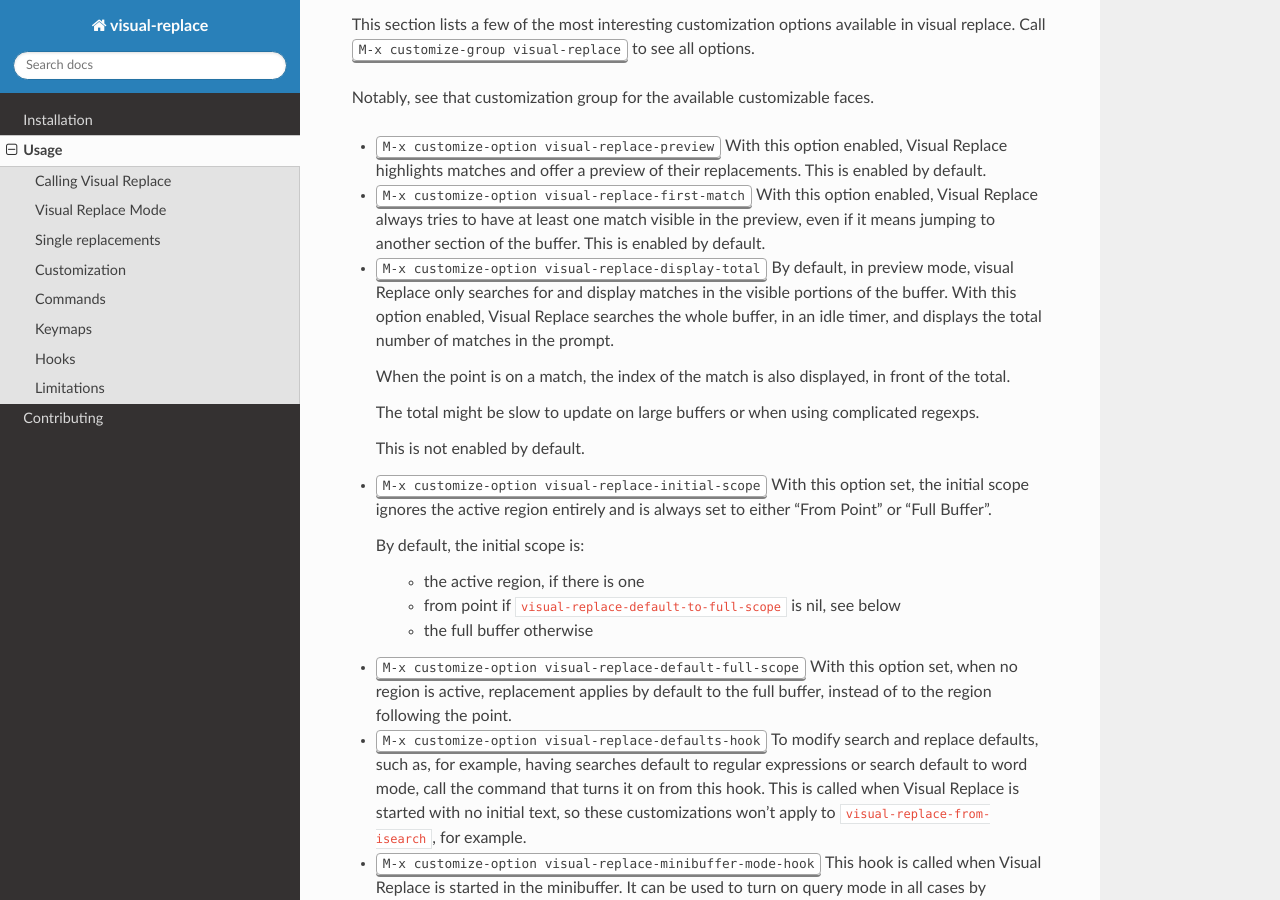
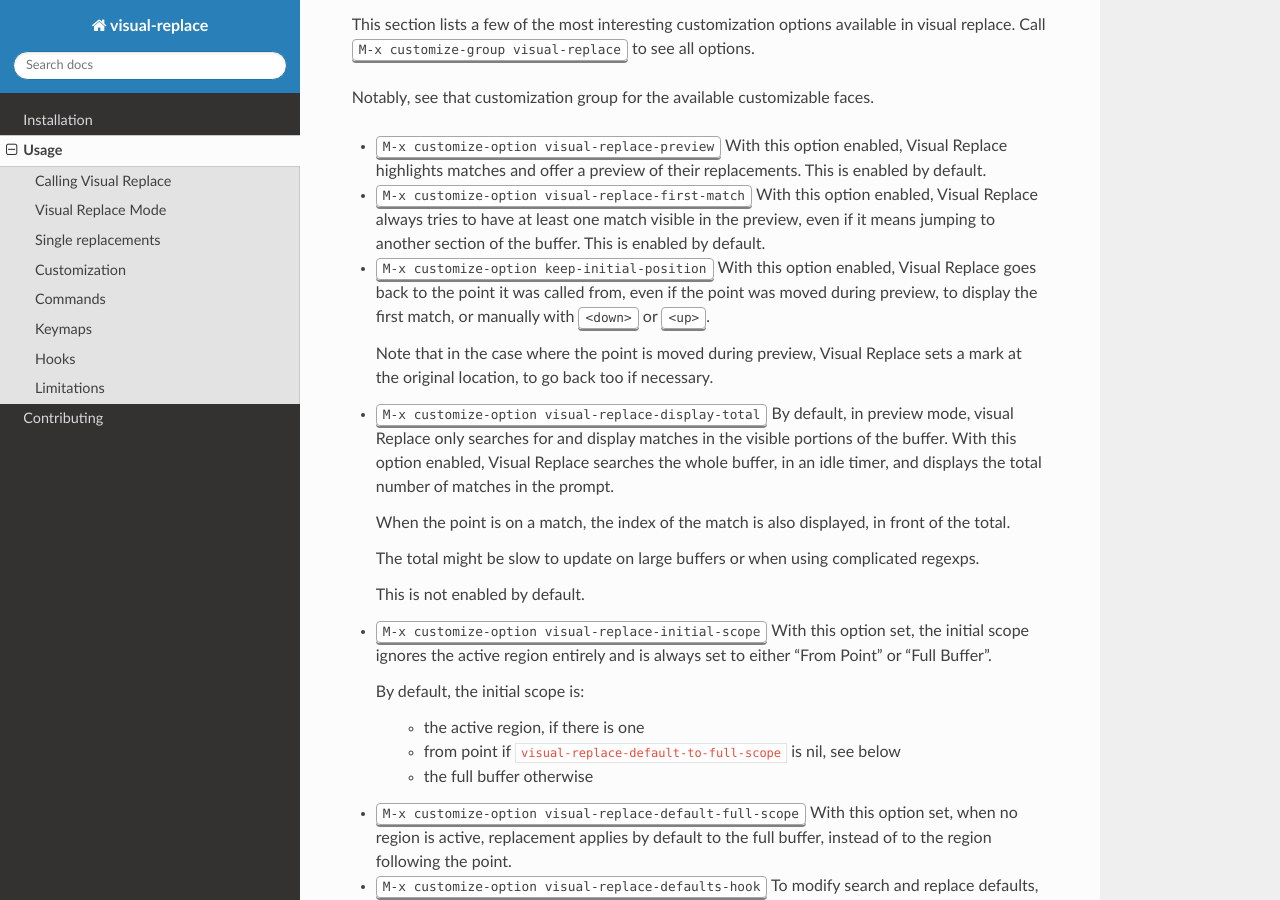
Before and after one commit to szermatt/visual-replace, a Sphinx documentation site: the page built from docs/source/usage.rst, in a window 1280 px wide and 900 px high, scrolled down 3158 px. Built offline with Sphinx 7.4.7 and the Read the Docs theme 3.1.0, drawn with Linux system fonts in a browser that asks for light colours.

Commit message:
feat: When the point is moved during preview, stay there.
Before this change, Visual Replace would always go back to the position
it was originally called from. This could be jarring in the cases where
the point was moved during preview to find the first match, as the
effect of replacement wouldn't be visible.

With this change, the point stays where it was moved to during preview.
A mark is pushed to go back to the original position if necessary.

This change introduces a noticeable change in the way Visual Replace
behaves. To go back to original behavior, set the customization option
visual-replace-keep-initial-position to t.

```diff
--- a/docs/source/usage.rst
+++ b/docs/source/usage.rst
@@ -159,6 +159,7 @@ Customization
 -------------
 
 .. index::
+   pair: variable; visual-replace-keep-initial-position
    pair: variable; visual-replace-display-total
    pair: variable; visual-replace-preview
    pair: variable; visual-replace-first-match
@@ -182,6 +183,15 @@ faces.
   option enabled, Visual Replace always tries to have at least one
   match visible in the preview, even if it means jumping to another
   section of the buffer. This is enabled by default.
+
+* :kbd:`M-x customize-option keep-initial-position` With this option
+  enabled, Visual Replace goes back to the point it was called from,
+  even if the point was moved during preview, to display the first
+  match, or manually with :kbd:`<down>` or :kbd:`<up>`.
+
+  Note that in the case where the point is moved during preview,
+  Visual Replace sets a mark at the original location, to go back too
+  if necessary.
 
 * :kbd:`M-x customize-option visual-replace-display-total` By default,
   in preview mode, visual Replace only searches for and display
```
Also changed, not shown: 4 other files.
